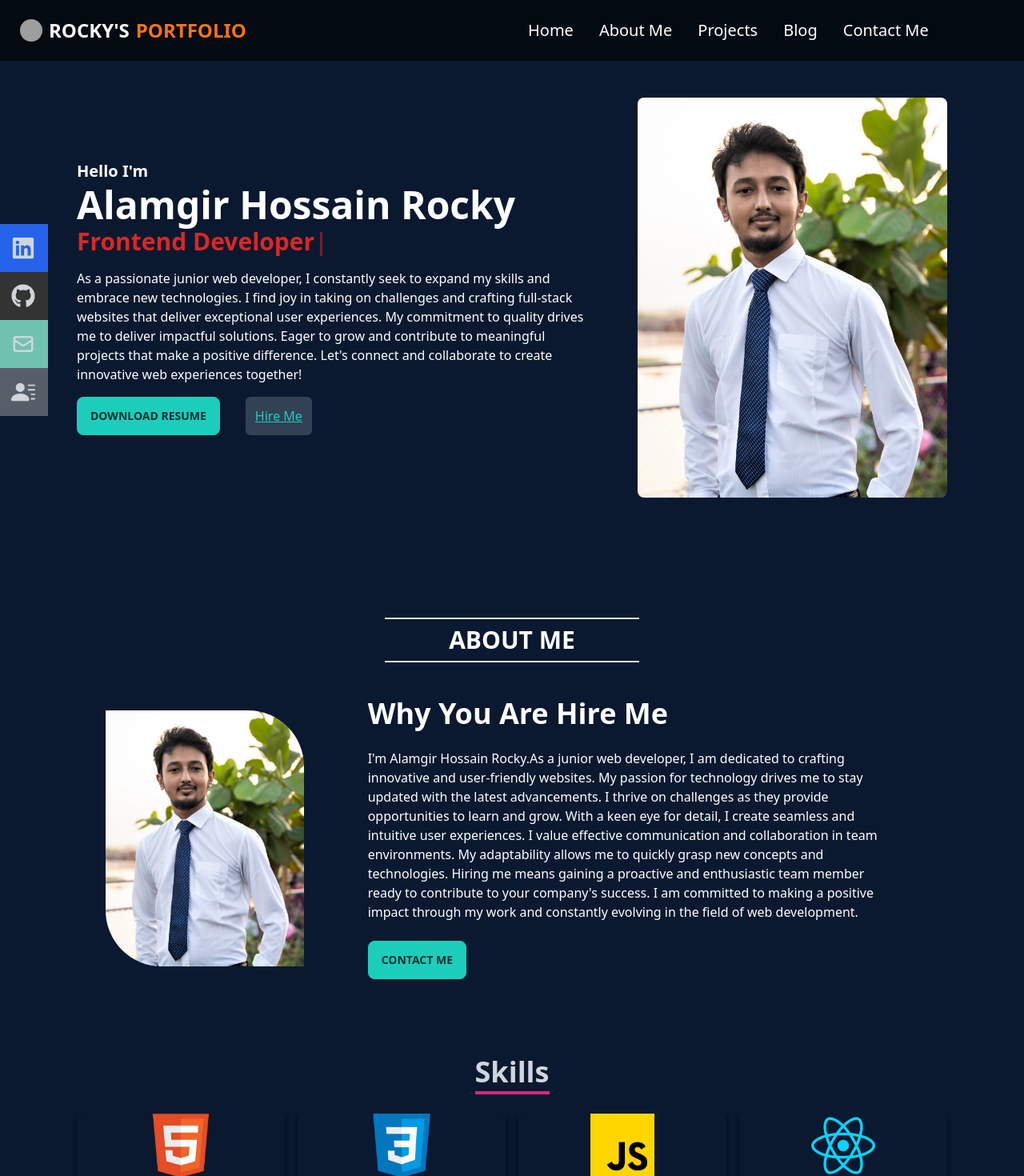
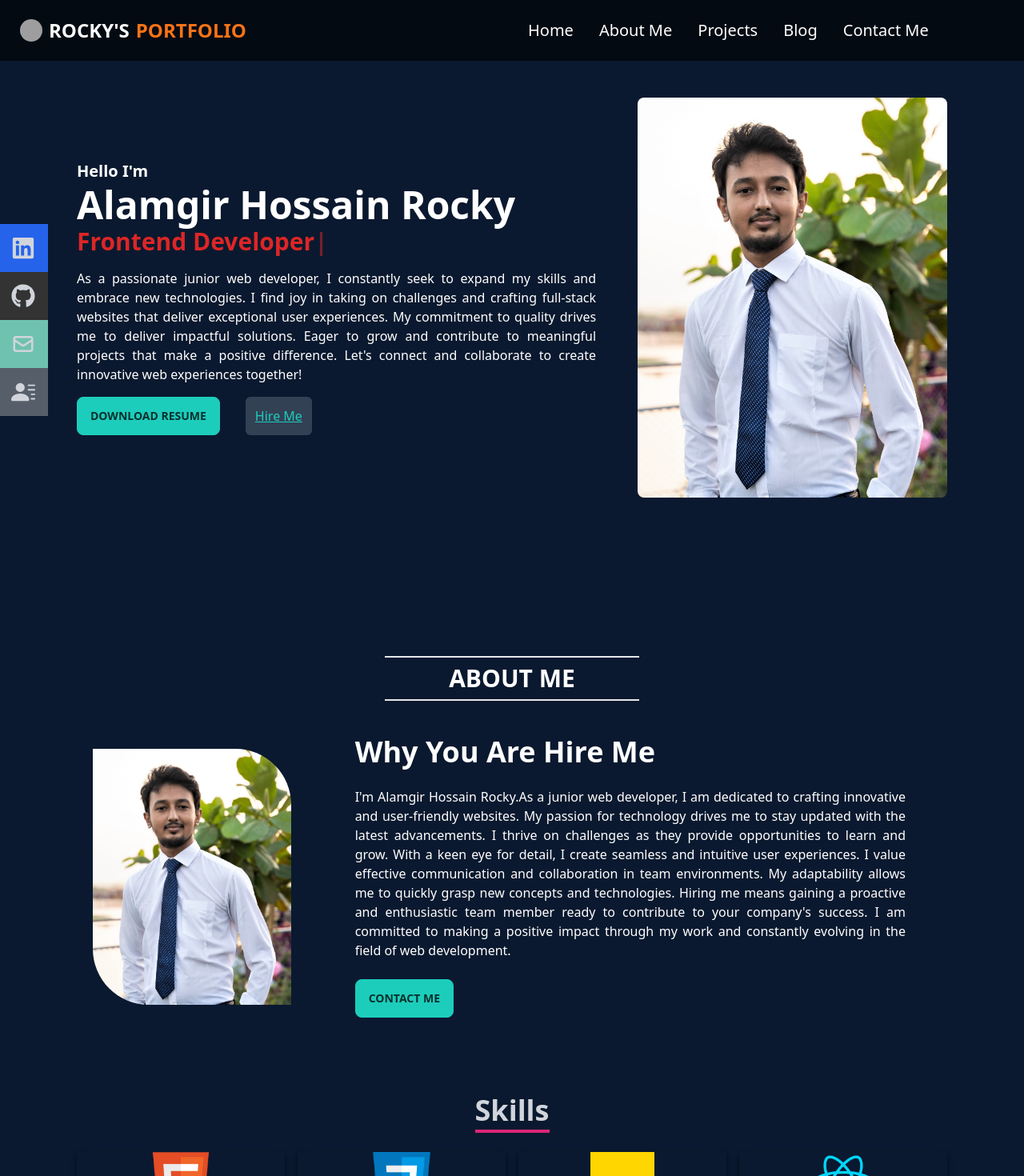
Before and after one commit to Rocky3112/My-Portfolio, a React (Vite) app: page / in a window 1280 px wide. Shown: the top 1470 px of the page at 80% size. Built offline with nearby package versions, Linux system fonts and the light colour scheme; grey boxes are pictures that could not be loaded.

Commit message:
modified

```diff
--- a/src/Pages/AboutMe/AboutMe.jsx
+++ b/src/Pages/AboutMe/AboutMe.jsx
@@ -10,17 +10,17 @@ const AboutMe = () => {
     return (
         <div
             style={{ overflow: 'hidden' }}
-            id='aboutMe' className='mt-80 lg:my-16 mt-72-mobile'>
+            id='aboutMe' className='mt-80 lg:mb-16 lg:mt-28 mt-72-mobile'>
             <SectionTitle heading={'About me'}></SectionTitle>
             <div data-aos="zoom-out-left" className="hero ">
-                <div className="hero-content flex-col lg:flex-row gap-6 md:gap-20 mx-9">
+                <div className="hero-content flex-col lg:flex-row gap-6 md:gap-20 mx-5">
                    <Fade duration={2000}>
                    <div>
                         <img src={aboutMeImage} className="w-md md:max-w-sm rounded-tr-[70px] rounded-bl-[70px] h-80 " />
                     </div>
                    </Fade>
                     <Fade direction='right'>
-                    <div className='w-xs md:max-w-4xl'>
+                    <div className='w-xs md:max-w-4xl text-justify'>
                         <h1 className="text-4xl font-bold">Why You Are Hire Me</h1>
                         <p className="py-6 md:pr-8">I'm Alamgir Hossain Rocky.As a junior web developer, I am dedicated to crafting innovative and user-friendly websites. My passion for technology drives me to stay updated with the latest advancements. I thrive on challenges as they provide opportunities to learn and grow. With a keen eye for detail, I create seamless and intuitive user experiences. I value effective communication and collaboration in team environments. My adaptability allows me to quickly grasp new concepts and technologies. Hiring me means gaining a proactive and enthusiastic team member ready to contribute to your company's success. I am committed to making a positive impact through my work and constantly evolving in the field of web development.</p>
                         <a className='btn btn-accent' href="tel:+8801772893112">Contact Me</a>
--- a/src/Pages/Banner/Banner.jsx
+++ b/src/Pages/Banner/Banner.jsx
@@ -31,7 +31,7 @@ const Banner = () => {
                             backSpeed={60}
                             loop
                         />
-                        <p className="text-md py-4 md:pr-8">As a passionate junior web developer, I constantly seek to expand my skills and embrace new technologies. I find joy in taking on challenges and crafting full-stack websites that deliver exceptional user experiences. My commitment to quality drives me to deliver impactful solutions. Eager to grow and contribute to meaningful projects that make a positive difference. Let's connect and collaborate to create innovative web experiences together!</p>
+                        <p className="text-md py-4 md:pr-8 text-justify">As a passionate junior web developer, I constantly seek to expand my skills and embrace new technologies. I find joy in taking on challenges and crafting full-stack websites that deliver exceptional user experiences. My commitment to quality drives me to deliver impactful solutions. Eager to grow and contribute to meaningful projects that make a positive difference. Let's connect and collaborate to create innovative web experiences together!</p>
                         <div className='flex gap-8'>
                             <button onClick={handleDownloadCV} className="btn btn-accent">Download Resume</button>
                             <button
--- a/src/Pages/Home/Home.jsx
+++ b/src/Pages/Home/Home.jsx
@@ -19,7 +19,7 @@ const Home = () => {
 //     await console.log(container);
 //   }, []);
     return (
-        <div className="px-20">
+        <div className="lg:px-20">
              {/* <Particles
         id="tsparticles"
         init={particlesInit}
--- a/src/Pages/MySkills/MySkills.jsx
+++ b/src/Pages/MySkills/MySkills.jsx
@@ -5,7 +5,7 @@ import JavaScript from "../../assets/assets/javascript.png";
 import ReactImg from "../../assets/assets/react.png";
 import Node from "../../assets/assets/node.png";
 import FireBase from "../../assets/assets/firebase.png";
-import GitHub from "../../assets/assets/github.png";
+// import GitHub from "../../assets/assets/github.png";
 import Tailwind from "../../assets/assets/tailwind.png";
 import Mongo from "../../assets/assets/mongo.png";
 
```
